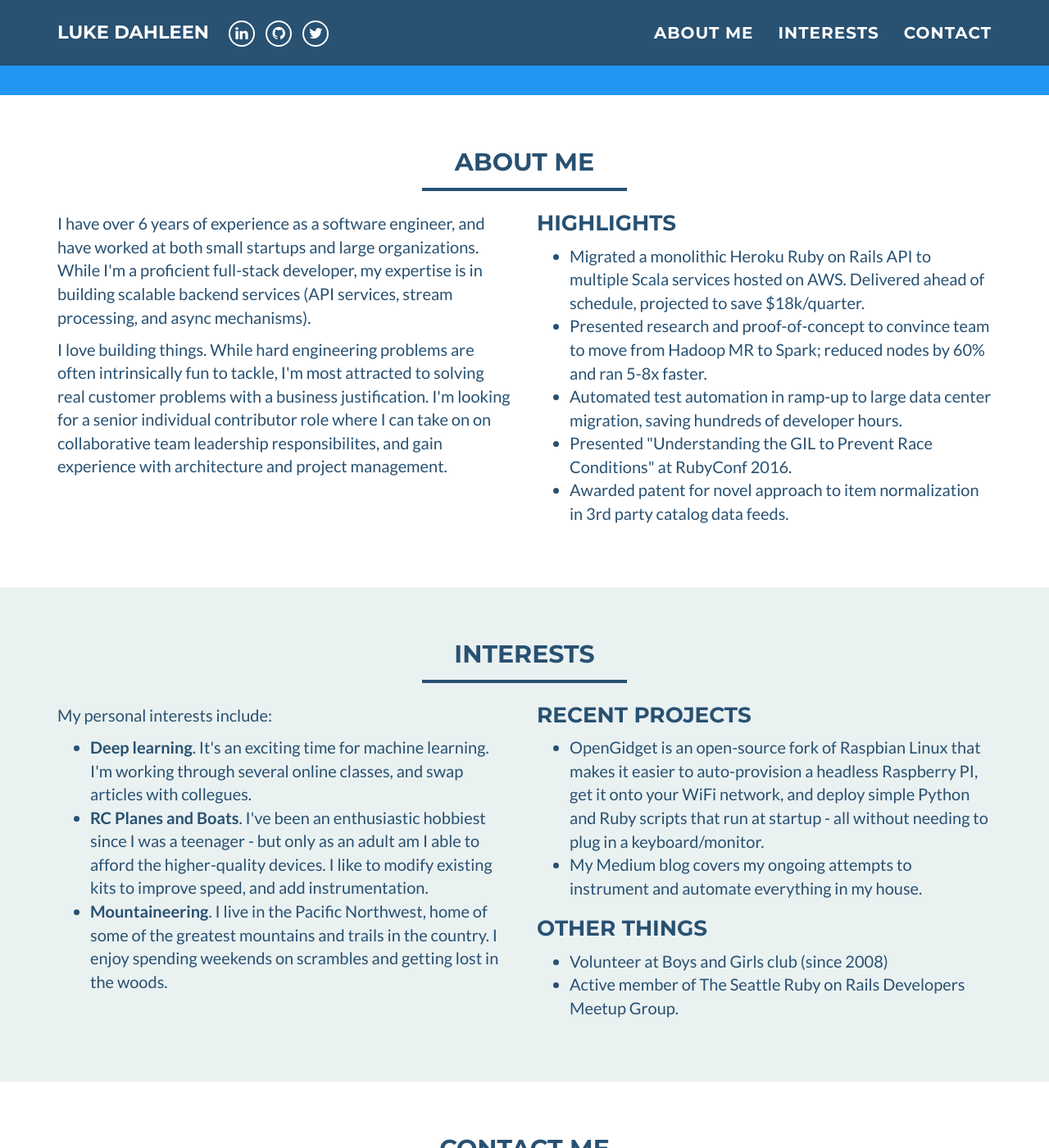
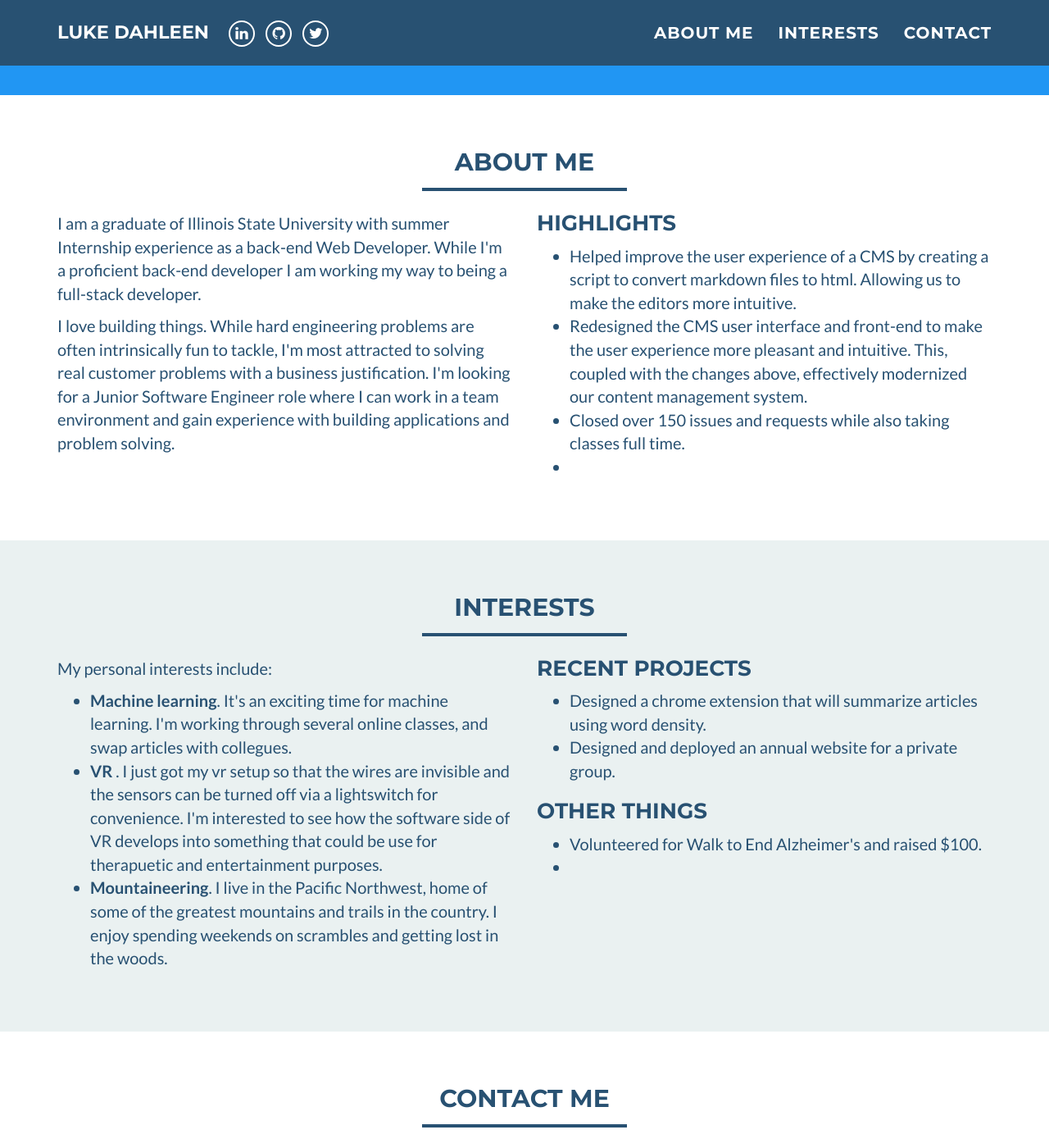
Before and after one commit to ldahleen54/ldahleen54.github.io, a Jekyll site: the page built from index.html, in a window 1280 px wide and 1400 px high, scrolled down 458 px. Shown: the whole window at 82% size. Built offline with Jekyll 4.4.1, drawn with Linux system fonts in a browser that asks for light colours.

Commit message:
Changed about me and interests

```diff
--- a/_config.yml
+++ b/_config.yml
@@ -2,8 +2,8 @@
 name: Luke Dahleen
 email: ldahleen54@gmail.com
 #canonical_url: https://edwinexemplar.com
-keywords: "Software Engineer, Python, C#, Machine Learning, Deep Learning, Startups, Agile, Pair Programming"
-skills: "Senior Software Engineer in Seattle, WA (Fictitious)"
+keywords: "Software Engineer, Python, C#, Java, Machine Learning, Deep Learning, Startups, Agile, Pair Programming"
+skills: "Software in Chicago, IL"
 baseurl:
 
 # Social networks usernames (many more available: google-plus, flickr, dribbble, pinterest, instagram, tumblr, linkedin, etc.)
@@ -30,8 +30,6 @@ color:
   secondary-dark: 29455b
   section-tout: eaf1f1
 
-
-
 # Build settings
 markdown: kramdown
 permalink: pretty
--- a/_includes/about_me.html
+++ b/_includes/about_me.html
@@ -9,36 +9,30 @@
     <div class="row">
 	    <div class="col-sm-6">
     		<p>
-            I have over 6 years of experience as a software engineer, and have worked
-            at both small startups and large organizations. While I'm a proficient full-stack
-            developer, my expertise is in building scalable backend services (API services, stream processing,
-            and async mechanisms).
+            I am a graduate of Illinois State University with summer Internship experience as a back-end Web Developer.
+            While I'm a proficient back-end developer I am working my way to being a full-stack developer.
         </p>
         <p>
            I love building things.
            While hard engineering problems are often intrinsically fun to tackle,
            I'm most attracted to solving real customer problems with a business justification.
-           I'm looking for a senior individual contributor role where I can take on on collaborative
-           team leadership responsibilites, and gain experience with
-           architecture and project management.
+           I'm looking for a Junior Software Engineer role where I can work in a team environment and gain experience with building applications and problem solving.
         </p>
       </div>
 	    <div class="col-sm-6">
 		    <h3 style="margin-top:0;">Highlights</h3>
 		    <ul>
     			<li>
-            Migrated a monolithic Heroku Ruby on Rails API to multiple Scala
-            services hosted on AWS. Delivered ahead of schedule, projected to save $18k/quarter.
+            Helped improve the user experience of a CMS by creating a script to convert markdown files to html. Allowing us to make the editors more intuitive.
     			</li>
           <li>
-            Presented research and proof-of-concept to convince team to move from Hadoop MR to Spark; reduced nodes by 60% and ran 5-8x faster.
-          <li>
-            Automated test automation in ramp-up to large data center migration, saving hundreds of developer hours.
+            Redesigned the CMS user interface and front-end to make the user experience more pleasant and intuitive.  This, coupled with the changes above, effectively modernized our content management system.
+          </li>
     			<li>
-            Presented "Understanding the GIL to Prevent Race Conditions" at RubyConf 2016.
+            Closed over 150 issues and requests while also taking classes full time.
     			</li>
     			<li>
-            Awarded patent for novel approach to item normalization in 3rd party catalog data feeds.
+
     			</li>
 		    </ul>
 	    </div>
--- a/_includes/interests.html
+++ b/_includes/interests.html
@@ -13,11 +13,10 @@
         </p>
 			<ul>
 			  <li>
-				 <b>Deep learning</b>. It's an exciting time for machine learning. I'm working through several online classes, and swap articles with collegues.
+				 <b>Machine learning</b>. It's an exciting time for machine learning. I'm working through several online classes, and swap articles with collegues.
 			  </li>
 			  <li>
-				  <b>RC Planes and Boats</b>. I've been an enthusiastic hobbiest since I was a teenager - but only as an adult am I able to afford the higher-quality
-          devices. I like to modify existing kits to improve speed, and add instrumentation.
+				  <b>VR </b>. I just got my vr setup so that the wires are invisible and the sensors can be turned off via a lightswitch for convenience. I'm interested to see how the software side of VR develops into something that could be use for therapuetic and entertainment purposes.
 			  </li>
 			  <li>
 				  <b>Mountaineering</b>. I live in the Pacific Northwest, home of some of the greatest mountains and trails in the country. I enjoy spending weekends
@@ -29,20 +28,19 @@
       <h3 style="margin-top:0">Recent Projects</h3>
 		  <ul>
   			<li>
-          OpenGidget is an open-source fork of Raspbian Linux that makes it easier to auto-provision a headless Raspberry PI,
-          get it onto your WiFi network, and deploy simple Python and Ruby scripts that run at startup - all without needing to plug in a keyboard/monitor.
+          Designed a chrome extension that will summarize articles using word density.
     		</li>
   			<li>
-          My Medium blog covers my ongoing attempts to instrument and automate everything in my house.
+          Designed and deployed an annual website for a private group.
   			</li>
   		    </ul>
   		    <h3>Other Things</h3>
   		    <ul>
   			<li>
-           Volunteer at Boys and Girls club (since 2008)
+           Volunteered for Walk to End Alzheimer's and raised $100.
   			</li>
   			<li>
-  			  Active member of The Seattle Ruby on Rails Developers Meetup Group.
+
   			</li>
 		   </ul>
       </div>
```
